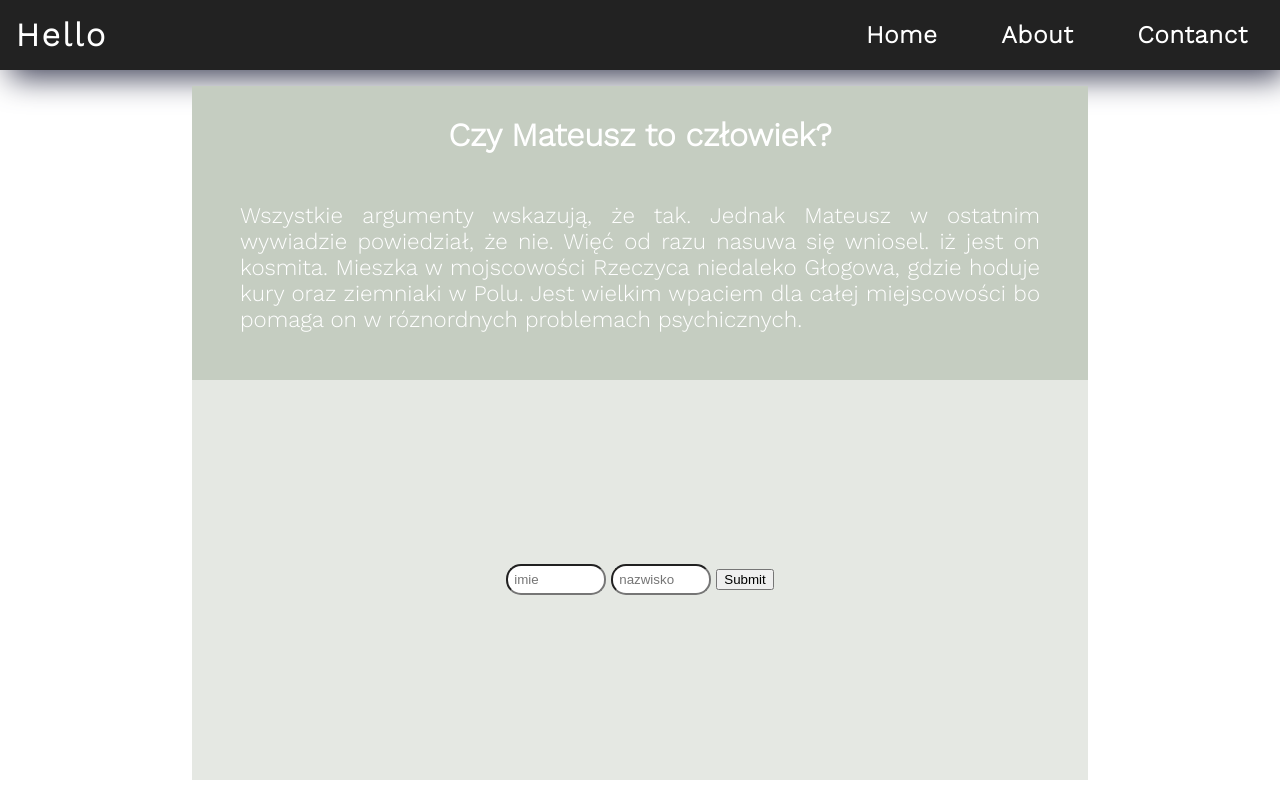
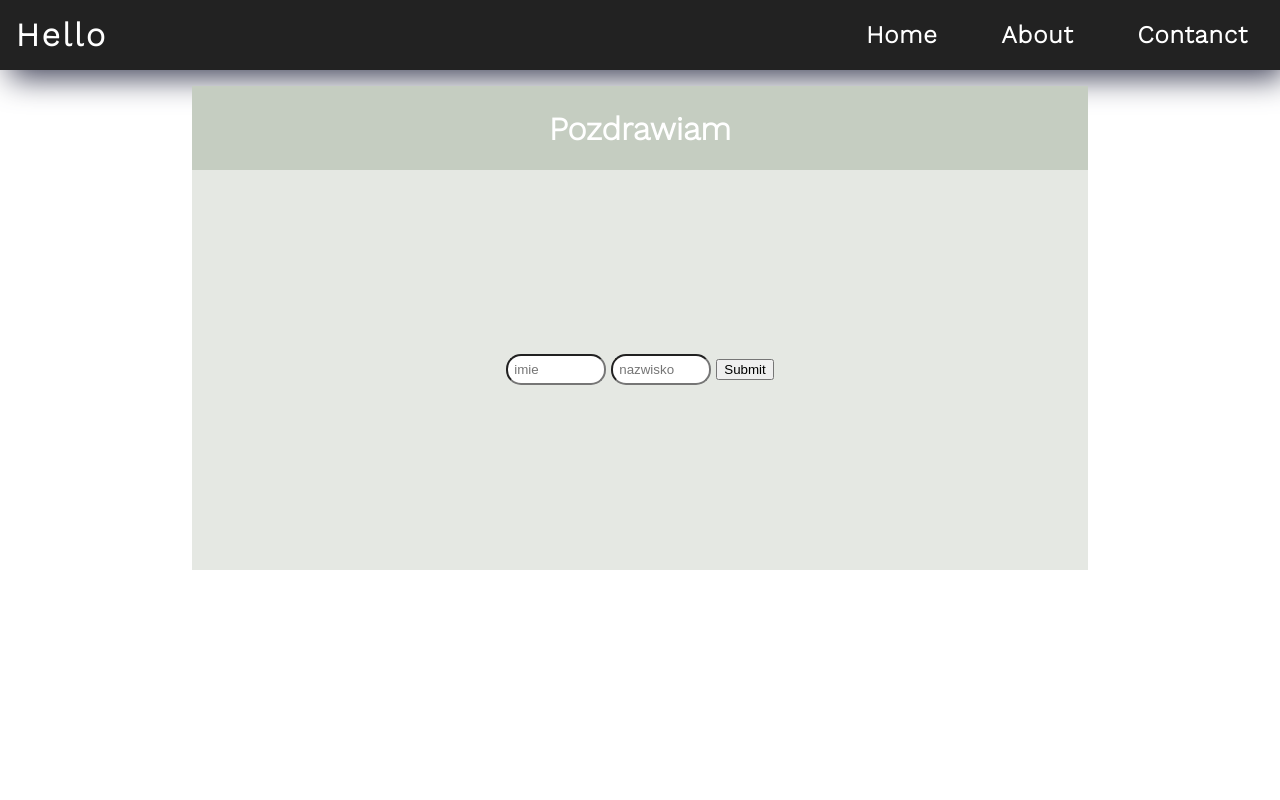
Before and after one commit to MichalZal/dont-look-at-this, a plain HTML site: page index.html in a window 1280 px wide. Drawn offline with nearby package versions, Linux system fonts and the light colour scheme.

Commit message:
Update index.html

```diff
--- a/index.html
+++ b/index.html
@@ -35,11 +35,7 @@
        </nav>
 
        <main class="glowny">
-           <section class="a1">
-                <h1> Czy Mateusz to człowiek? </h1>
-                <p> Wszystkie argumenty wskazują, że tak. Jednak Mateusz w ostatnim wywiadzie powiedział, że nie. Więć od razu nasuwa się wniosel. iż jest on kosmita. Mieszka w mojscowości Rzeczyca niedaleko Głogowa, gdzie hoduje kury oraz ziemniaki w Polu. Jest wielkim wpaciem dla całej miejscowości bo pomaga on w róznordnych problemach psychicznych.
-                </p>
-           </section>
+           <h1> Pozdrawiam </h1>
        </main>
 
        <div class="form">
```
